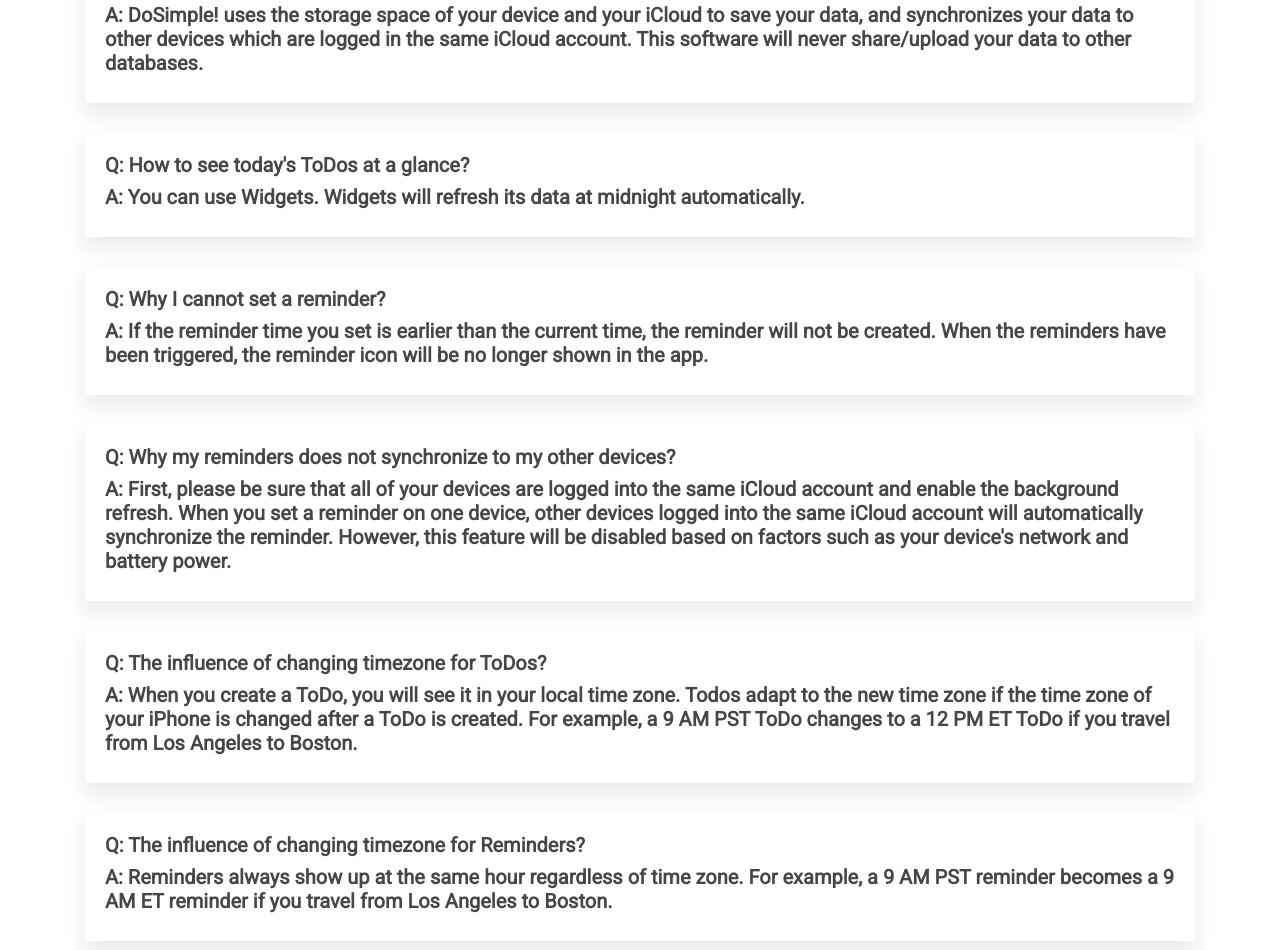
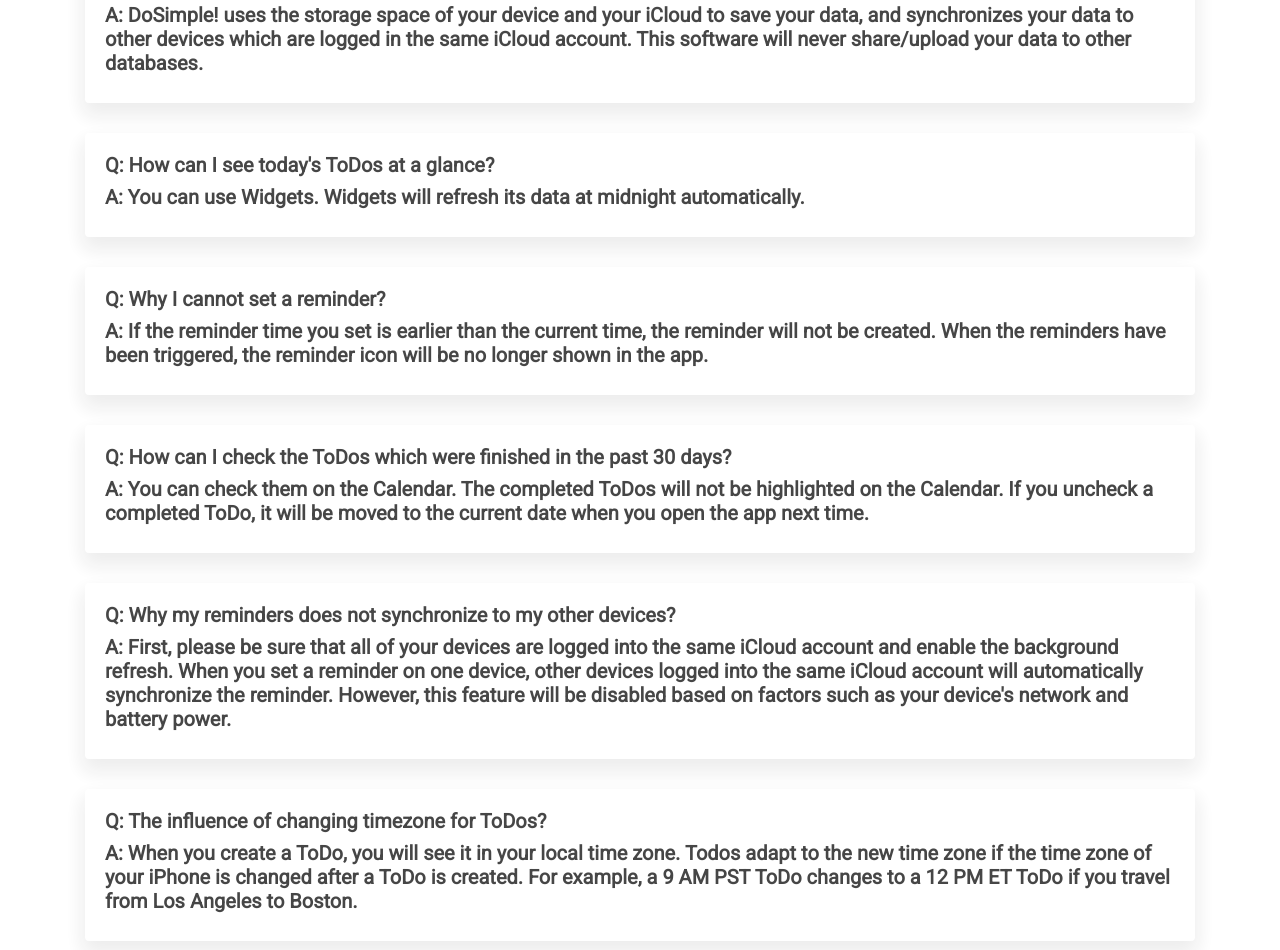
Before and after one commit to QiYuNew/DoSimple_web, a plain HTML site: page index-en.html in a window 1280 px wide. Shown: the part 1147-2097 px from the top of the page. Drawn offline with Linux system fonts and the light colour scheme.

Commit message:
1.6Update

```diff
--- a/index-en.html
+++ b/index-en.html
@@ -118,7 +118,7 @@
                     </div>
 
                     <div class="my-helper-item shadow-1 dark-bg wow fadeInUp" data-wow-duration="0.3s" data-wow-delay="0.3s">
-                        <h5>Q: How to see today's ToDos at a glance?</h4>
+                        <h5>Q: How can I see today's ToDos at a glance?</h4>
                         <h5>A: You can use Widgets. Widgets will refresh its data at midnight automatically.</h4>
                     </div>
 
@@ -126,6 +126,11 @@
                         <h5>Q: Why I cannot set a reminder?</h4>
                         <h5>A:
                             If the reminder time you set is earlier than the current time, the reminder will not be created. When the reminders have been triggered, the reminder icon will be no longer shown in the app.</h4>
+                    </div>
+
+                    <div class="my-helper-item shadow-1 dark-bg wow fadeInUp" data-wow-duration="0.3s" data-wow-delay="0.3s">
+                        <h5>Q: How can I check the ToDos which were finished in the past 30 days?</h4>
+                        <h5>A: You can check them on the Calendar. The completed ToDos will not be highlighted on the Calendar. If you uncheck a completed ToDo, it will be moved to the current date when you open the app next time.</h4>
                     </div>
 
                     <div class="my-helper-item shadow-1 dark-bg wow fadeInUp" data-wow-duration="0.3s" data-wow-delay="0.3s">
```
Also changed, not shown: index.html (+5 -0 lines), 2 other files.
